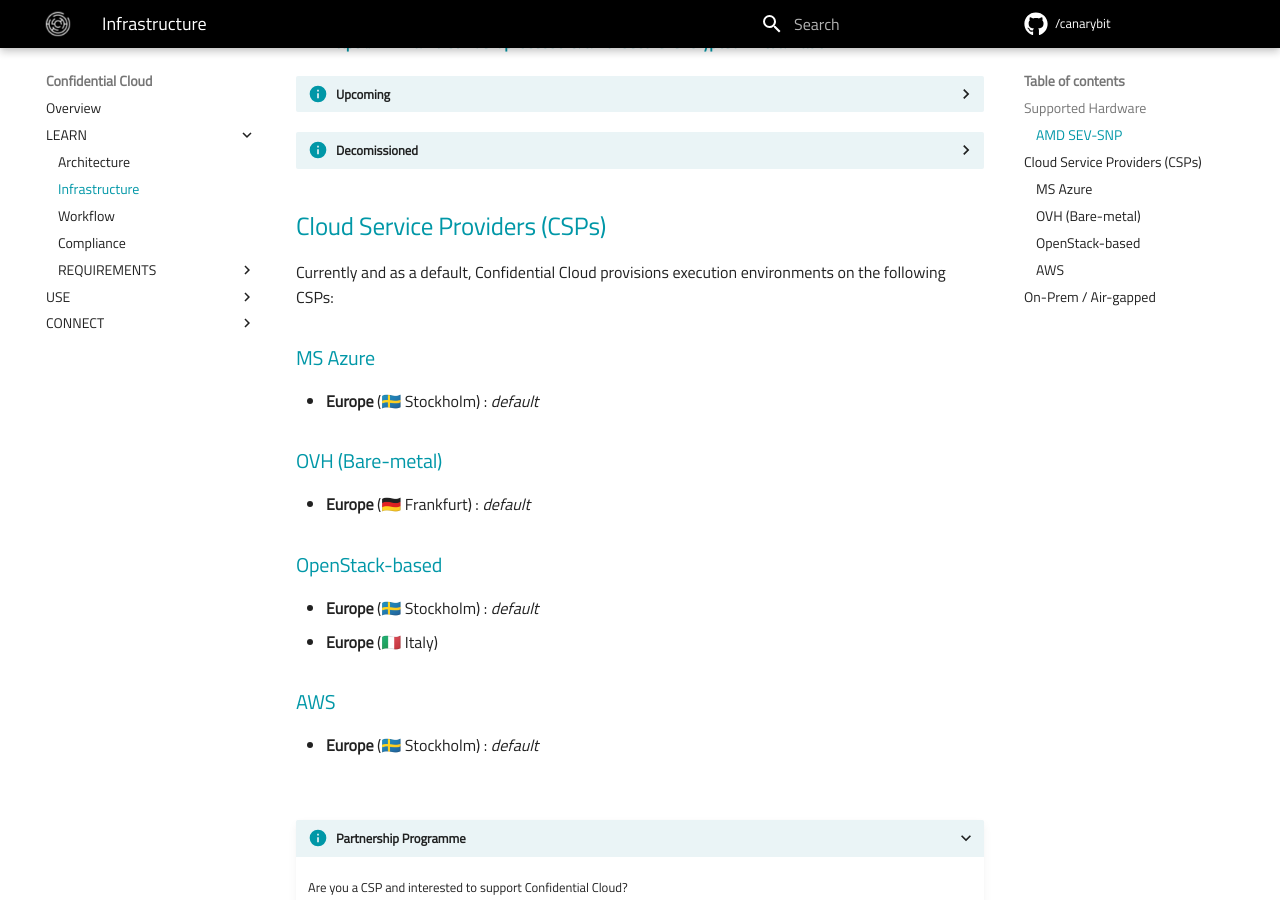
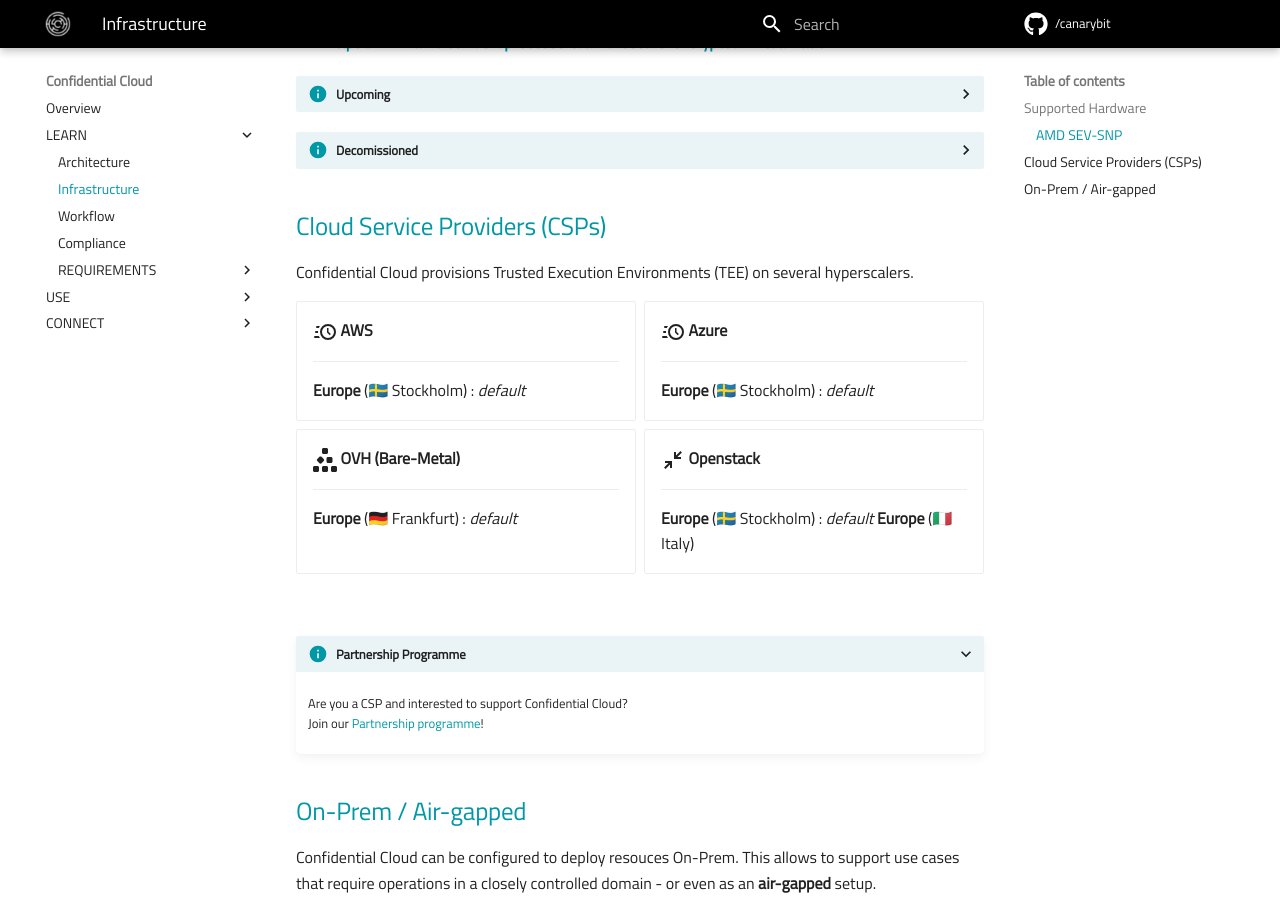
Before and after one commit to canarybit/cc-docs, an MkDocs documentation site: the page built from docs/infrastructure.md, in a window 1280 px wide and 900 px high, scrolled down 632 px. Built offline with MkDocs 1.6.1 and Material for MkDocs 9.7.7, drawn with Linux system fonts in a browser that asks for light colours.

Commit message:
Adds content

```diff
--- a/docs/infrastructure.md
+++ b/docs/infrastructure.md
@@ -46,24 +46,38 @@
 
 ## Cloud Service Providers (CSPs)
 
-Currently and as a default, Confidential Cloud provisions execution environments on the following CSPs:
+Confidential Cloud provisions Trusted Execution Environments (TEE) on several hyperscalers.
 
-### MS Azure
+<div class="grid cards" markdown>
+<!-- https://squidfunk.github.io/mkdocs-material/reference/grids/#using-card-grids !-->
 
-- **Europe** (🇸🇪 Stockholm) : _default_
+  -   :material-clock-fast:{ .lg .middle } __AWS__
 
-### OVH (Bare-metal)
+    ---
 
-- **Europe** (🇩🇪 Frankfurt) : _default_
+    **Europe** (🇸🇪 Stockholm) : _default_
 
-### OpenStack-based
 
-- **Europe** (🇸🇪 Stockholm) : _default_
-- **Europe** (🇮🇹 Italy)
+  -   :material-clock-fast:{ .lg .middle } __Azure__
 
-### AWS
+    ---
 
-- **Europe** (🇸🇪 Stockholm) : _default_
+    **Europe** (🇸🇪 Stockholm) : _default_
+
+  -   :fontawesome-solid-cubes-stacked:{ .lg .middle } __OVH (Bare-Metal)__
+
+    ---
+
+    **Europe** (🇩🇪 Frankfurt) : _default_
+
+  -   :material-arrow-collapse:{ .lg .middle } __Openstack__
+
+    ---
+
+    **Europe** (🇸🇪 Stockholm) : _default_
+    **Europe** (🇮🇹 Italy)
+
+</div>
 
 <br>
 
```
Also changed, not shown: docs/index.md (+0 -1 lines).
